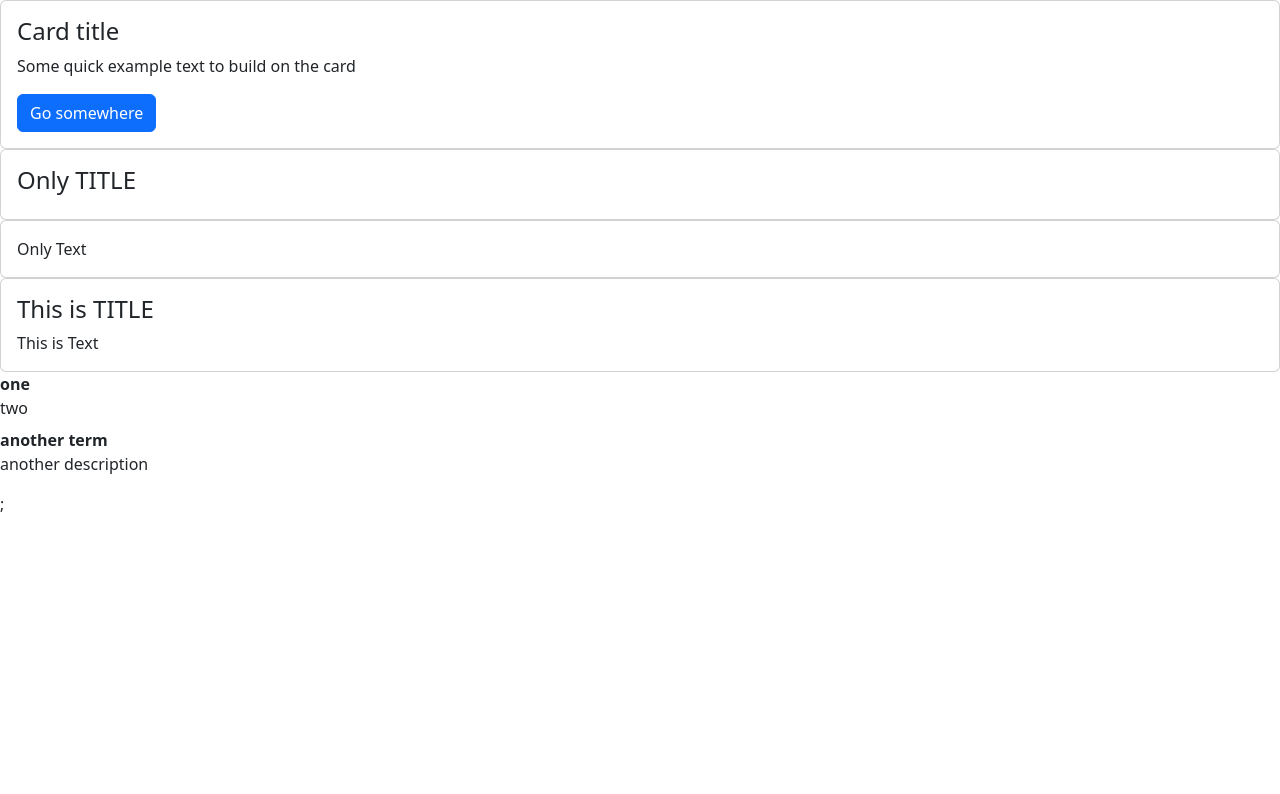
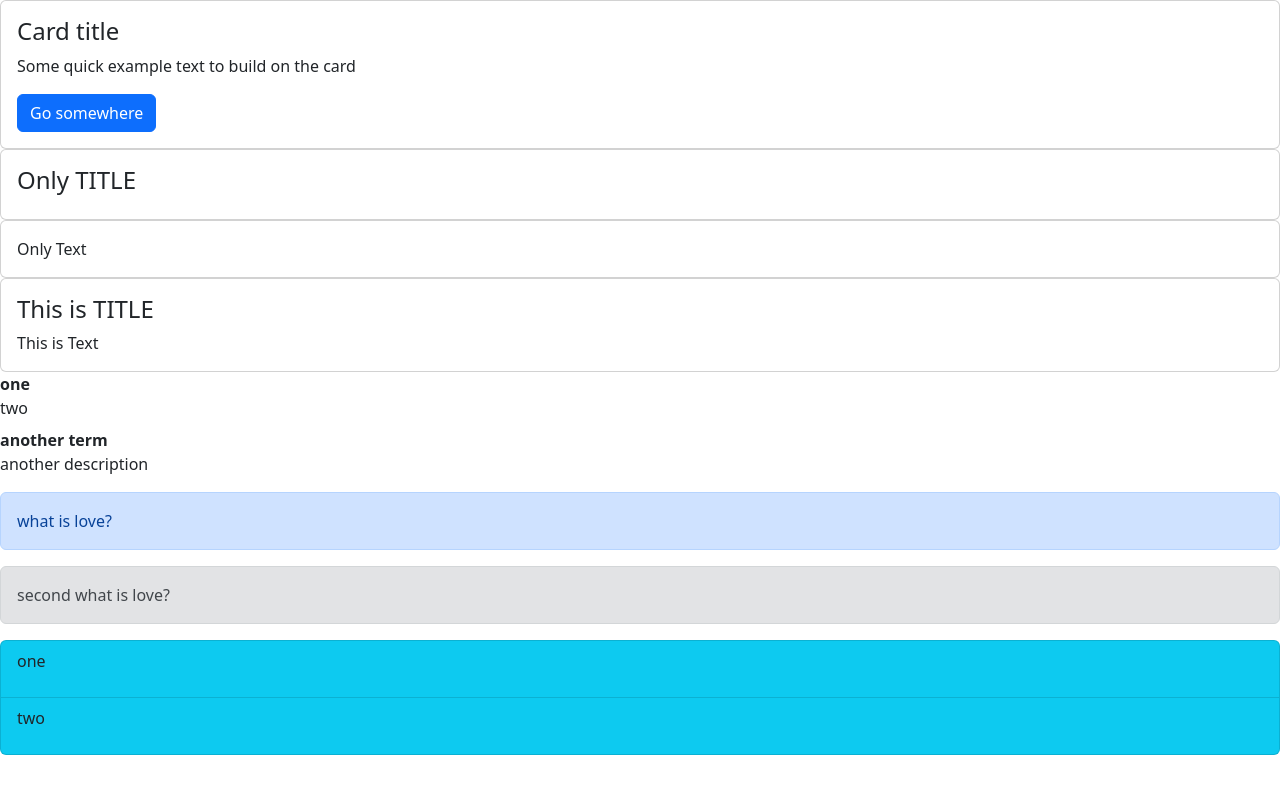
Before and after one commit to Salym7/JunJun-react-course, a React (Create React App) app: page / in a window 1280 px wide. Shown: the top 794 px of the page. Built offline with nearby package versions, Linux system fonts and the light colour scheme.

Commit message:
add components ListGroup

```diff
--- a/src/App.js
+++ b/src/App.js
@@ -1,11 +1,14 @@
 import Card from "./components/Card";
 import CardV2 from "./components/CardV2";
 import DefinitionsList from "./components/DefinitionsList";
+// import Progress from "./components/Progress";
+import Alert from "./components/Alert";
+import ListGroup from "./components/ListGroup";
 
 function App() {
     const definitions = [
-        { dt: 'one', dd: 'two', id: 1 },
-        { dt: 'another term', dd: 'another description', id: 2 },
+        {dt: 'one', dd: 'two', id: 1},
+        {dt: 'another term', dd: 'another description', id: 2},
     ];
 
     return (
@@ -14,7 +17,14 @@ function App() {
             <CardV2 title={'Only TITLE'}/>
             <CardV2 text={'Only Text'}/>
             <CardV2 title={'This is TITLE'} text={'This is Text'}/>
-            <DefinitionsList data={definitions} />;
+            <DefinitionsList data={definitions}/>
+            {/*<Progress  />;*/}
+            <Alert type="primary" text="what is love?" />
+            <Alert type="secondary" text="second what is love?" />
+            <ListGroup>
+                <p>one</p>
+                <p>two</p>
+            </ListGroup>
         </div>
     );
 }
```
